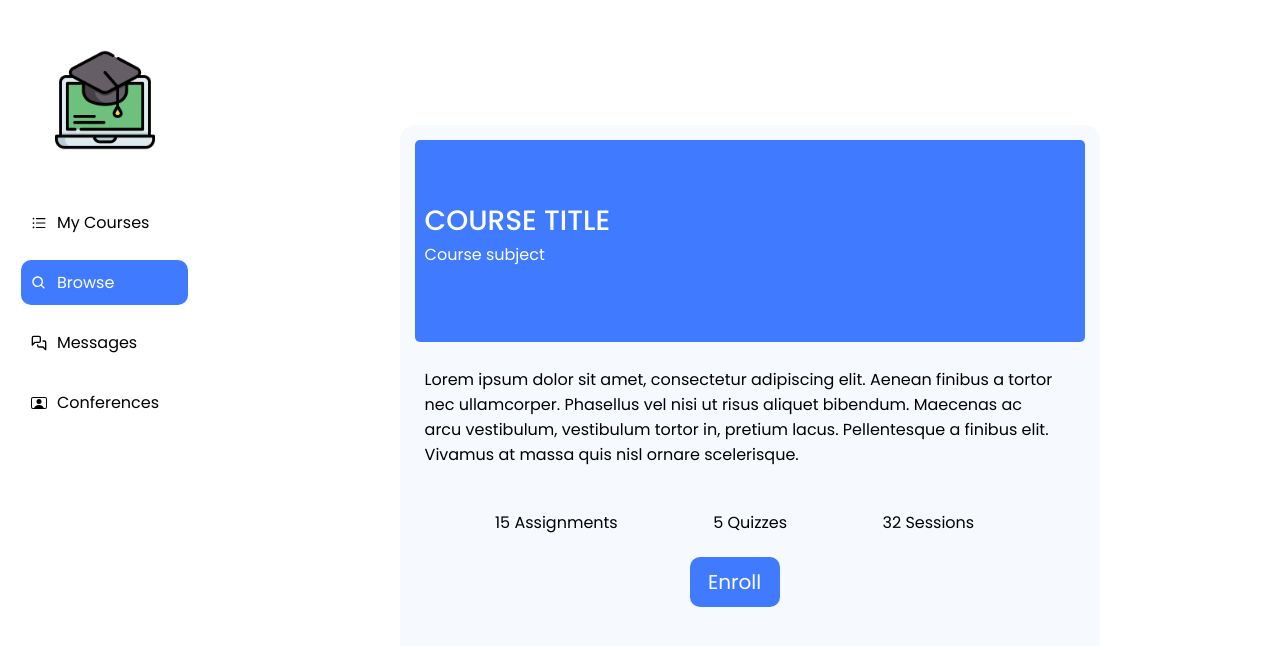
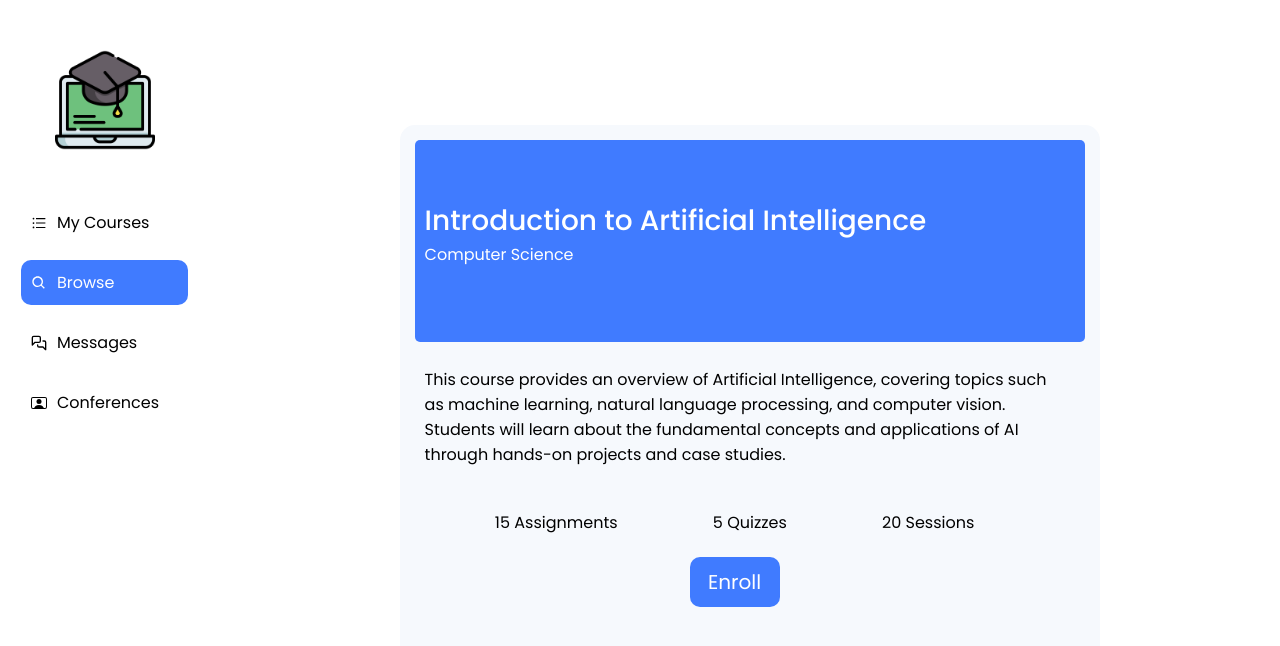
Before and after one commit to amr-hammoud/e-learning-system, a React (Create React App) app in the folder frontend/: page /student/browse in a window 1280 px wide. Shown: the top 646 px of the page. Built offline with nearby package versions, Linux system fonts and the light colour scheme; the HTML template or start-up script is replaced by a standard one.

Commit message:
<FE> Added dummy json data

```diff
--- a/frontend/src/Components/Student/CourseCard/index.jsx
+++ b/frontend/src/Components/Student/CourseCard/index.jsx
@@ -1,17 +1,17 @@
 import React from "react";
 import './style.css';
 
-function CourseCard() {
+const CourseCard=({course})=>{
 	return (
     <div class="flex column course-card white-bg rounded ">
         <div className="course-info flex column">
             <div class="course-title flex column roundedSmall">
                 <h2 className="white-color">
-                COURSE TITLE
+                {course.title}
                 </h2>
             </div>
             <div class="course-subject">
-                <p className="dark-gray">Course subject</p>
+                <p className="dark-gray">{course.subject}</p>
             </div>
 
         </div>
--- a/frontend/src/Components/Student/CourseDetails/index.jsx
+++ b/frontend/src/Components/Student/CourseDetails/index.jsx
@@ -2,7 +2,7 @@ import React from "react";
 import './style.css';
 import Button from "../../Base/Button/index.jsx";
 
-const  CourseCardDetails=()=> {
+const  CourseCardDetails=({course})=> {
 	return (
 
 
@@ -10,32 +10,27 @@ const  CourseCardDetails=()=> {
         <div className="course-datails-info flex column">
             <div class="course-details-title flex column roundedSmall">
                 <h2 className="white-color">
-                COURSE TITLE
+                {course.title}
                 </h2>
                 <div class="course-details-subject">
-                <p className="white-color">Course subject</p>
+                <p className="white-color">{course.subject}</p>
                 </div>
             </div>
 
             <div className="course-details-description">
-            Lorem ipsum dolor sit amet, consectetur adipiscing elit.
-            Aenean finibus a tortor nec ullamcorper.
-            Phasellus vel nisi ut risus aliquet bibendum.
-             Maecenas ac arcu vestibulum, vestibulum tortor in, pretium lacus.
-             Pellentesque a finibus elit.
-             Vivamus at massa quis nisl ornare scelerisque.
+            {course.description}
             </div>
             <div className="spacer-30"></div>
             <div className="spacer-30"></div>
             <div className="course-details flex row">
                 <div className="nb-ass">
-                    15 Assignments
+                {course.ass} Assignments
                 </div>
                 <div className="nb-quiz">
-                    5 Quizzes
+                {course.quizz} Quizzes
                 </div>
                 <div className="nb-session">
-                    32 Sessions
+                {course.session} Sessions
                 </div>
             </div>
             <div className="spacer-30"></div>
--- a/frontend/src/Pages/Student/Browse/index.jsx
+++ b/frontend/src/Pages/Student/Browse/index.jsx
@@ -3,8 +3,15 @@ import Sidebar from "../../../Components/Common/Sidebar";
 import './style.css'
 import CourseCard from "../../../Components/Student/CourseCard";
 import CourseCardDetails from "../../../Components/Student/CourseDetails";
+const StudentBrowsePage=()=>{
+	const course={"title": "Introduction to Artificial Intelligence",
+				  "subject": "Computer Science",
+				  "description": "This course provides an overview of Artificial Intelligence, covering topics such as machine learning, natural language processing, and computer vision. Students will learn about the fundamental concepts and applications of AI through hands-on projects and case studies.",
+				  "ass":"15",
+				  "quizz":"5",
+				  "session":"20"
+				}
 
-function StudentBrowsePage() {
 	return (
 		<div className="page flex ">
 			<Sidebar
@@ -13,12 +20,12 @@ function StudentBrowsePage() {
 			/>
 			{/* <div className="container">Browse</div> */}
 			{/* <div className="flex row course-browse-container primary-bg">
-				<CourseCard />
-				<CourseCard />
-				<CourseCard />
+				<CourseCard course={course}/>
+				<CourseCard course={course}/>
+				<CourseCard course={course}/>
 			</div> */}
 			<div className=" course-details-popup flex center">
-				<CourseCardDetails />
+				<CourseCardDetails course={course}/>
 			</div>
 		</div>
 	);
```
